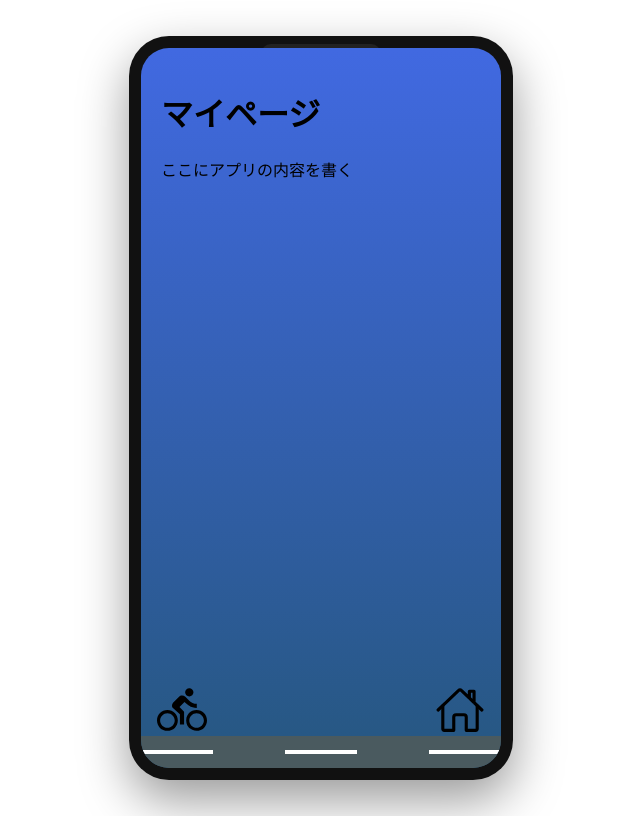
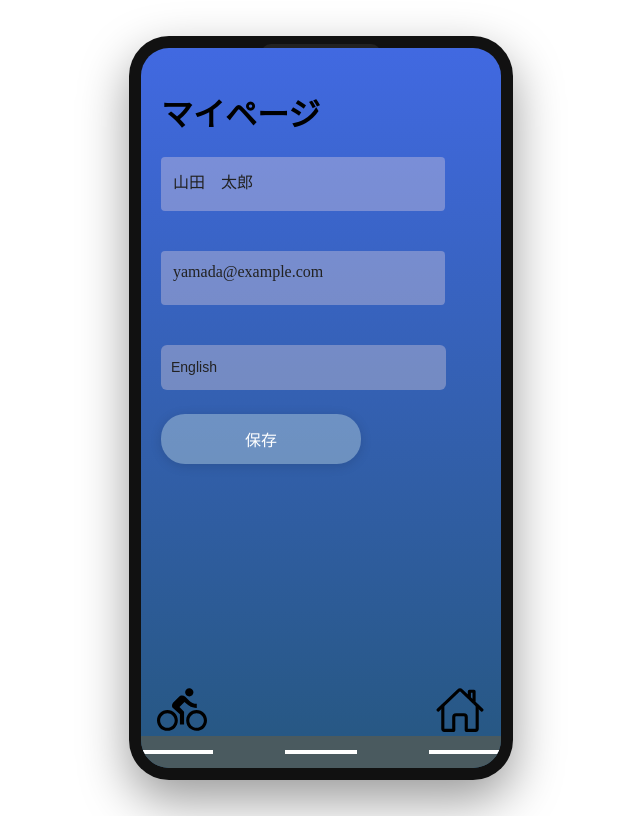
Before and after one commit to ochimasato0186/P.P_front, a Next.js app: page /mypage in a window 1280 px wide. Shown: the whole page, without its empty margins (319-959 px from the left). Built offline with nearby package versions, Linux system fonts and the light colour scheme.

Commit message:
マイページ画面完成

```diff
--- /dev/null
+++ b/app/api/myacount/language/route.ts
@@ -0,0 +1,44 @@
+import { promises as fs } from "fs";
+import path from "path";
+import { NextResponse } from "next/server";
+
+export const runtime = "nodejs";
+
+export async function POST(request: Request) {
+  try {
+    const body = await request.json();
+    const language = typeof body?.language === "string" ? body.language.trim() : "";
+
+    if (!language) {
+      return NextResponse.json(
+        { message: "language is required" },
+        { status: 400 }
+      );
+    }
+
+    const filePath = path.join(process.cwd(), "public", "myacount.json");
+    const raw = await fs.readFile(filePath, "utf-8");
+    const parsed = JSON.parse(raw);
+
+    if (!Array.isArray(parsed) || parsed.length === 0) {
+      return NextResponse.json(
+        { message: "account data is empty" },
+        { status: 400 }
+      );
+    }
+
+    parsed[0] = {
+      ...parsed[0],
+      language,
+    };
+
+    await fs.writeFile(filePath, JSON.stringify(parsed, null, 2), "utf-8");
+
+    return NextResponse.json({ ok: true, language });
+  } catch {
+    return NextResponse.json(
+      { message: "failed to update language" },
+      { status: 500 }
+    );
+  }
+}
--- a/app/date/page.tsx
+++ b/app/date/page.tsx
@@ -47,7 +47,7 @@ export default function DatePage() {
           </div>
           <TimeBox hour={hour} width={300} height={100} style={{ marginBottom: 4 }}>正答率</TimeBox>
           <div style={{ width: "100%", display: "flex", justifyContent: "center", marginTop: 0 }}>
-            <TimeButton label="RETRY" hour={hour} />
+            <TimeButton label="RETRY" hour={hour} onClick={() => router.push("/quiz")} />
           </div>
           <button
             type="button"
--- a/app/mypage/page.tsx
+++ b/app/mypage/page.tsx
@@ -1,22 +1,151 @@
 "use client";
 import { useRouter } from "next/navigation";
 import Road from "../../components/Road";
-import { useContext } from "react";
+import { useContext, useEffect, useState } from "react";
 import { FrameContext } from "../../components/PhoneFrame";
 import { IoHomeOutline } from "react-icons/io5";
 import { MdOutlineDirectionsBike } from "react-icons/md";
+import TimeBox, { getTimeBoxColor } from "../../components/TimeBox";
+import TimeButton from "../../components/TimeButton";
+
+type Account = {
+  name: string;
+  email: string;
+  language: string;
+};
+
+type LanguageItem = {
+  language?: string;
+};
 
 export default function MyPage() {
   const frameOn = useContext(FrameContext);
   const router = useRouter();
   const iconBottom = frameOn ? 30 : 66;
+  const hour = new Date().getHours();
+  const isMorning = hour >= 5 && hour < 10;
+  const [account, setAccount] = useState<Account | null>(null);
+  const [languages, setLanguages] = useState<string[]>([]);
+  const [selectedLanguage, setSelectedLanguage] = useState("");
+  const [status, setStatus] = useState("読み込み中...");
+  const [saveStatus, setSaveStatus] = useState("");
+
+  useEffect(() => {
+    const loadData = async () => {
+      try {
+        const [accountRes, languageRes] = await Promise.all([
+          fetch("/myacount.json", { cache: "no-store" }),
+          fetch("/language.json", { cache: "no-store" }),
+        ]);
+
+        if (!accountRes.ok || !languageRes.ok) {
+          setStatus("データの取得に失敗しました");
+          return;
+        }
+
+        const accountData = await accountRes.json();
+        const languageData = await languageRes.json();
+
+        const firstAccount = Array.isArray(accountData) ? accountData[0] : null;
+        if (!firstAccount) {
+          setAccount(null);
+          setStatus("データが空です");
+          return;
+        }
+
+        const languageOptions = Array.isArray(languageData)
+          ? Array.from(
+              new Set(
+                (languageData as LanguageItem[])
+                  .map((item) => item?.language)
+                  .filter((value): value is string => typeof value === "string" && value.length > 0)
+              )
+            )
+          : [];
+
+        setLanguages(languageOptions);
+
+        setAccount({
+          name: firstAccount.name ?? "",
+          email: firstAccount.email ?? "",
+          language: firstAccount.language ?? "",
+        });
+
+        const initialLanguage = firstAccount.language ?? "";
+        setSelectedLanguage(initialLanguage || languageOptions[0] || "");
+        setStatus("");
+      } catch {
+        setAccount(null);
+        setLanguages([]);
+        setSelectedLanguage("");
+        setStatus("データの取得に失敗しました");
+      }
+    };
+
+    loadData();
+  }, []);
+
+  const handleSaveLanguage = async () => {
+    if (!selectedLanguage) {
+      setSaveStatus("言語を選択してください");
+      return;
+    }
+
+    try {
+      const res = await fetch("/api/myacount/language", {
+        method: "POST",
+        headers: {
+          "Content-Type": "application/json",
+        },
+        body: JSON.stringify({ language: selectedLanguage }),
+      });
+
+      if (!res.ok) {
+        setSaveStatus("保存に失敗しました");
+        return;
+      }
+
+      setAccount((prev) => (prev ? { ...prev, language: selectedLanguage } : prev));
+      setSaveStatus("");
+    } catch {
+      setSaveStatus("");
+    }
+  };
 
   return (
     <>
       <div style={{ position: "relative", width: "100%", height: "100%" }}>
         <main style={{ padding: 20 }}>
           <h1>マイページ</h1>
-          <p>ここにアプリの内容を書く</p>
+          <TimeBox hour={hour} width={260} height={30}>{account?.name || status}</TimeBox>
+          <TimeBox hour={hour} width={260} height={30}>{account?.email || status}</TimeBox>
+            <select
+              value={selectedLanguage}
+              onChange={(e) => setSelectedLanguage(e.target.value)}
+              aria-label="Language"
+              style={{
+                height: 45,
+                width: 285,
+                border: "none",
+                outline: "none",
+                appearance: "none",
+                WebkitAppearance: "none",
+                MozAppearance: "none",
+                boxShadow: "none",
+                borderRadius: 6,
+                background: getTimeBoxColor(hour),
+                padding: "0 10px",
+                color: "#222",
+                fontSize: 14,
+              }}
+            >
+              <option value="" disabled>Language</option>
+              {languages.map((language) => (
+                <option key={language} value={language}>
+                  {language}
+                </option>
+              ))}
+            </select>
           <button
             type="button"
             onClick={() => router.push("/home")}
@@ -33,6 +162,13 @@ export default function MyPage() {
           >
             <MdOutlineDirectionsBike size={50} />
           </button>
+          <TimeButton
+            label="保存"
+            hour={hour}
+            style={{ width: 200, height: 50 }}
+            onClick={handleSaveLanguage}
+          />
+          {saveStatus && <p>{saveStatus}</p>}
         </main>
         {frameOn && <Road insideFrame={true} />}
       </div>
--- a/components/TimeBox.tsx
+++ b/components/TimeBox.tsx
@@ -2,7 +2,7 @@
 import React, { useEffect, useState } from "react";
 
 // 時間帯によって色が変わる関数（TimeButtonと同じ仕様）
-function getButtonColor(hour: number) {
+export function getTimeBoxColor(hour: number) {
   if (hour >= 5 && hour < 10) return "#c5c5c550";      // 5:00〜10:00
   if (hour >= 10 && hour < 16) return "#FFFFFF75";     // 10:00〜16:00
   if (hour >= 16 && hour < 18) return "#40e0d050";     // 16:00〜18:00
@@ -36,7 +36,7 @@ export default function TimeBox({ children, hour, width = 260, height = 100, sty
       style={{
         width,
         height,
-        background: getButtonColor(now),
+        background: getTimeBoxColor(now),
         border: isMorning ? "2px solid #fff" : "none",
         borderRadius: 4,
         marginBottom: 40,
--- a/package.json
+++ b/package.json
@@ -11,7 +11,8 @@
   "dependencies": {
     "next": "16.2.6",
     "react": "19.2.4",
-    "react-dom": "19.2.4"
+    "react-dom": "19.2.4",
+    "react-icons": "^5.6.0"
   },
   "devDependencies": {
     "@tailwindcss/postcss": "^4",
--- /dev/null
+++ b/public/myacount.json
@@ -0,0 +1,8 @@
+[
+  {
+    "name": "山田　太郎",
+    "email": "yamada@example.com",
+    "password": "password123",
+    "language": "English"
+  }
+]
```
Also changed, not shown: app/home/page.tsx (+7 -2 lines), 1 other file (tests, documents, lock files or other folders).
